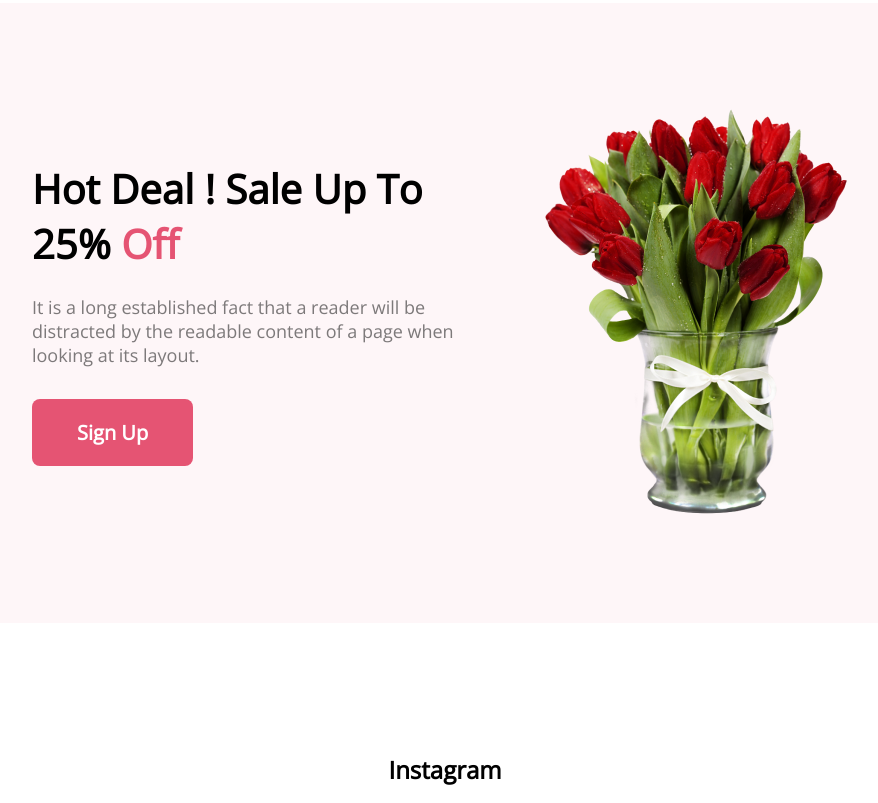
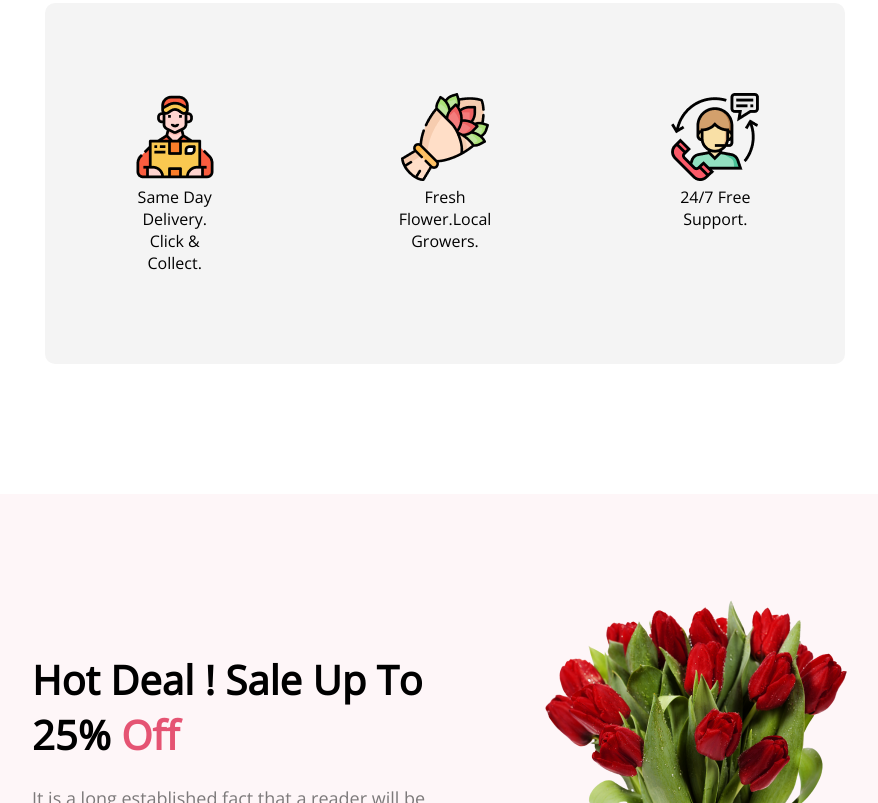
Before and after one commit to BiplobHossainSobuj/flower-lounge, a plain HTML site: page index.html in a window 1280 px wide. Shown: the part 1256-2059 px from the top of the page, without its empty margins (195-1073 px from the left). Drawn offline with nearby package versions, Linux system fonts and the light colour scheme.

Commit message:
added services

```diff
--- a/index.html
+++ b/index.html
@@ -27,6 +27,22 @@
         </div>
     </header>
     <main>
+        <!-- service container  -->
+        <section class="services">
+            <div class="service">
+                <img src="images/Group 57.png" alt="">
+                <p>Same Day Delivery. Click & Collect.</p>
+            </div>
+            <div class="service">
+                <img src="images/Group 58.png" alt="">
+                <p>Fresh Flower.Local Growers.</p>
+            </div>
+            <div class="service">
+                <img src="images/Group 59.png" alt="">
+                <p>24/7 Free Support.</p>
+            </div>
+        </section>
+        <!-- hot deals and offer section  -->
         <section class="offers">
             <div class="special-discount">
                 <h3 class="discount-title">Hot Deal ! Sale Up To 25% <span class="text-primary">Off</span></h3>
@@ -36,6 +52,7 @@
             </div>
             <img class="discount-img" src="images/pngwing 8.png" alt="">
         </section>
+        <!-- social media section  -->
         <section class="social-media-container">
             <div>
                 <h1 class="social-media-title">Instagram</h1>
@@ -46,6 +63,7 @@
             <img src="images/Rectangle 5.png" alt="">
             <img src="images/Rectangle 6.png" alt="">
         </section>
+        <!-- special discount section for subscriber  -->
         <section class="subscription-container">
             <div class="subscription-info">
                 <h1 class="subcription-title">Get The latest Deals</h1>
@@ -55,6 +73,7 @@
         </section>
     </main>
 
+    <!-- footer section start  -->
     <footer>
         <h1><span class="text-primary">Flower</span><span class="text-secondary">Shop</span></h1>
         <p class="footer-description">It is a long established fact that a reader will be distracted by the readable <br> content of a page when looking at its layout.</p>
--- a/style.css
+++ b/style.css
@@ -54,6 +54,23 @@ header {
 .top-banner-img {
     padding-top: 50px;
 
+}
+
+/* serivice container style */
+.services{
+    display: flex;
+    justify-content: center;
+    background-color: #2727270D;
+    /* padding: 90px 0;
+    gap: 20px; */
+    margin-top: 130px;
+    margin-left: 240px;
+    margin-right: 240px;
+    border-radius: 10px;
+}
+.service{
+    text-align: center;
+    padding: 90px;
 }
 
 /* offers section style  */
```
